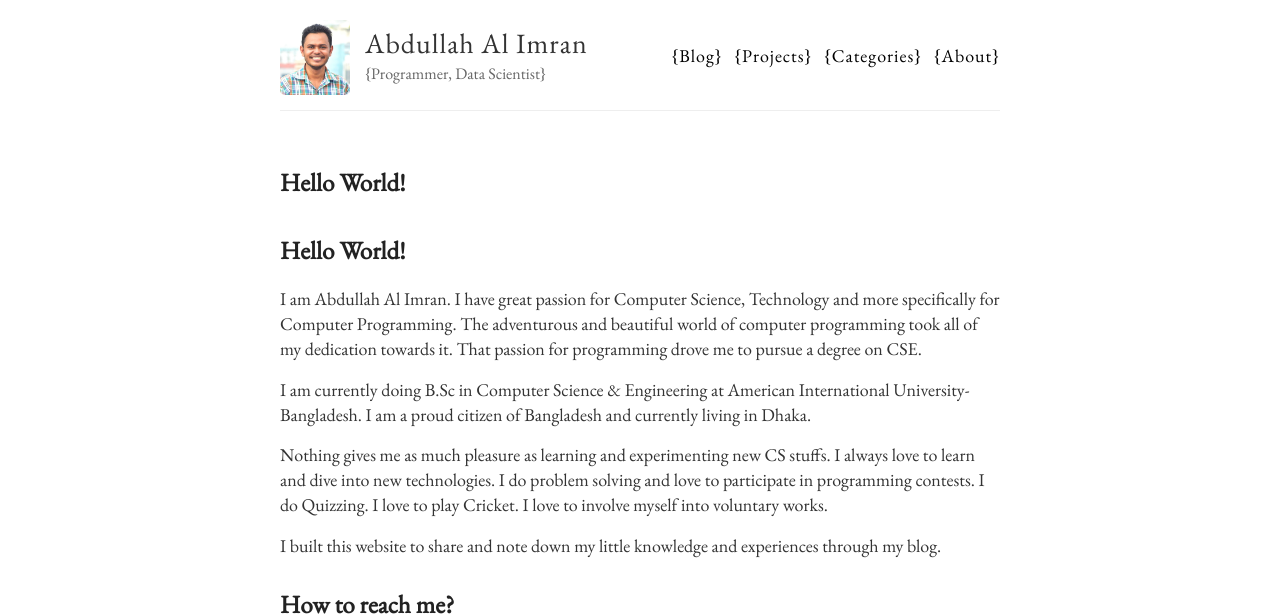
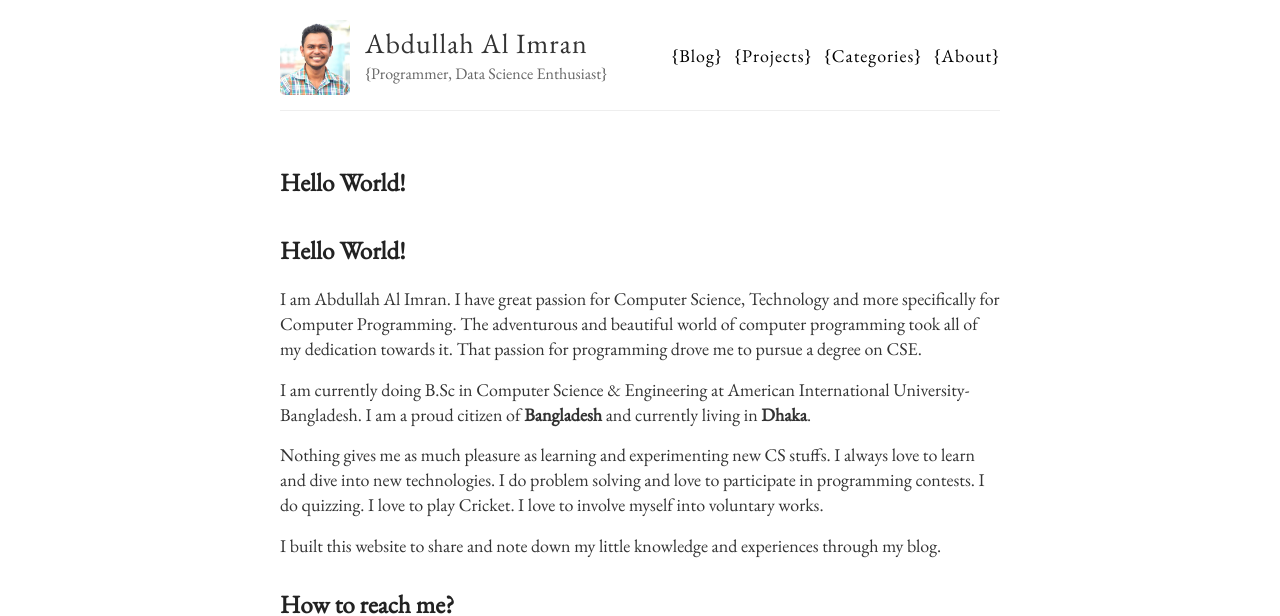
Before and after one commit to abdalimran/abdalimran.github.io, a Jekyll site: the page built from about.md, in a window 1280 px wide. Shown: the top 616 px of the page. Built offline with Jekyll 4.4.1, drawn with Linux system fonts in a browser that asks for light colours; our own code applies the rules of GitHub Pages for plain Markdown files.

Commit message:
Updated on 15-12-2016

```diff
--- a/_config.yml
+++ b/_config.yml
@@ -6,7 +6,7 @@
 name: Abdullah Al Imran
 
 # Short bio or description (displayed in the header)
-description: '{Programmer, Data Scientist}'
+description: '{Programmer, Data Science Enthusiast}'
 
 # URL of your avatar or profile pic (you could use your GitHub profile pic)
 avatar: https://raw.githubusercontent.com/abdalimran/abdalimran.github.io/master/images/abdalimran-logo.JPG
--- a/about.md
+++ b/about.md
@@ -5,9 +5,9 @@ permalink: /about/
 # Hello World!
 I am Abdullah Al Imran. I have great passion for Computer Science, Technology and more specifically for Computer Programming. The adventurous and beautiful world of computer programming took all of my dedication towards it. That passion for programming drove me to pursue a degree on CSE.
 
-I am currently doing B.Sc in Computer Science & Engineering at American International University-Bangladesh. I am a proud citizen of Bangladesh and currently living in Dhaka.
+I am currently doing B.Sc in Computer Science & Engineering at American International University-Bangladesh. I am a proud citizen of **Bangladesh** and currently living in **Dhaka**.
 
-Nothing gives me as much pleasure as learning and experimenting new CS stuffs. I always love to learn and dive into new technologies. I do problem solving and love to participate in programming contests. I do Quizzing. I love to play Cricket. I love to involve myself into voluntary works.
+Nothing gives me as much pleasure as learning and experimenting new CS stuffs. I always love to learn and dive into new technologies. I do problem solving and love to participate in programming contests. I do quizzing. I love to play Cricket. I love to involve myself into voluntary works.
 
 I built this website to share and note down my little knowledge and experiences through my blog.
 
```
